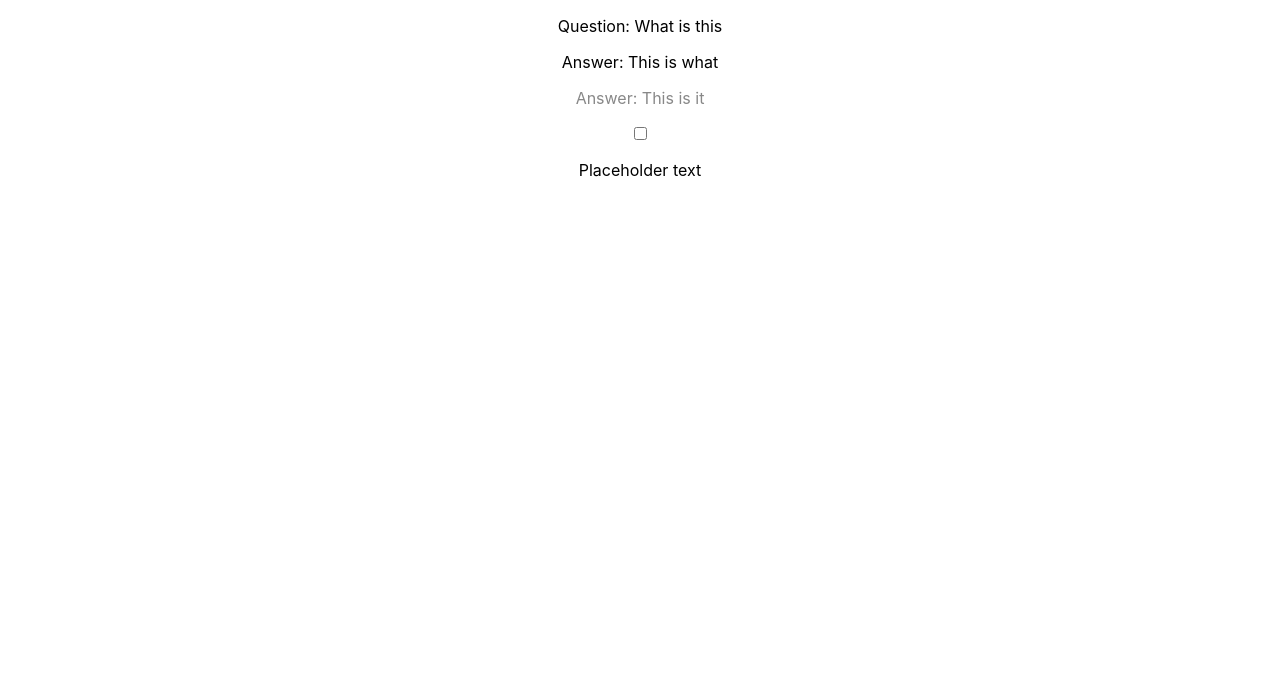
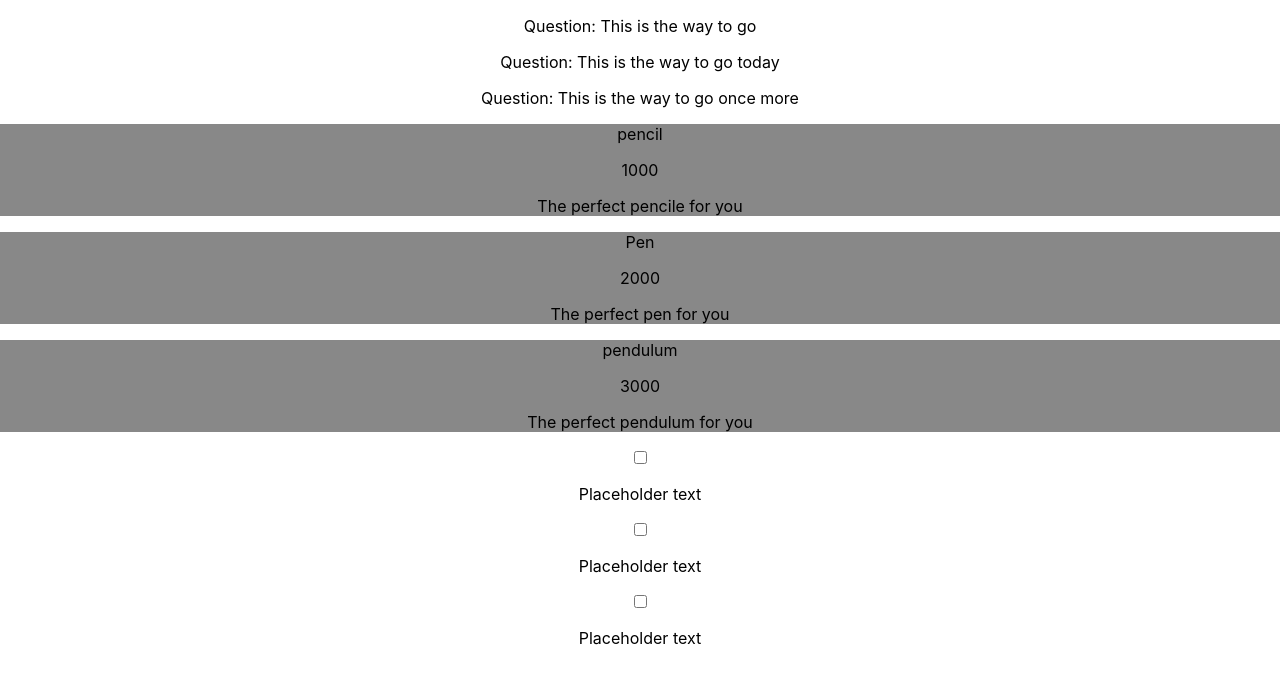
Before and after one commit to elvis-onobo/react-learning, a React (Create React App) app: page / in a window 1280 px wide. Shown: the top 682 px of the page. Built offline with nearby package versions, Linux system fonts and the light colour scheme.

Commit message:
using data from data directory files to simulate using data from APIs

```diff
--- a/src/App.js
+++ b/src/App.js
@@ -1,14 +1,20 @@
 import React from 'react';
-import logo from './logo.svg';
 import './App.css';
 import TodoItem from './component/TodoItem';
 import Joke from './component/Joke';
+import jokesData from './data/jokesData'
+import productsData from './data/productsData';
+import Product from './component/Product';
 
 function App() {
+	const jokeComponents = jokesData.map(joke => <Joke key={joke.id} question={joke.question} punchLine={joke.punchLine} />)
+
+	const productComponents = productsData.map(product => <Product key={product.id} name={product.name} price={product.price} description={product.description} />)
+
 	return (
 		<div className="App">
-			<Joke question="What is this" answer="This is what" />
-			<Joke answer="This is it" />
+			{jokeComponents}
+			{productComponents}
 			<TodoItem />
 		</div>
 	);
--- a/src/component/Joke.js
+++ b/src/component/Joke.js
@@ -3,8 +3,7 @@ import React from 'react'
 function Joke(props) {
 	return (
 		<div>
-			<p style={{ display: props.question ? 'block' : 'none' }}>Question: {props.question}</p>
-			<p style={{ color: props.question ? 'black' : '#888888' }}>Answer: {props.answer}</p>
+			<p style={{ display: props.punchLine ? 'block' : 'none' }}>Question: {props.punchLine}</p>
 		</div>
 	)
 }
--- /dev/null
+++ b/src/component/Product.js
@@ -0,0 +1,17 @@
+import React from 'react'
+
+function Product(props) {
+	const style = {
+		border: '10px',
+		backgroundColor: '#888888'
+	}
+	return (
+		<div style={style}>
+			<p>{props.name}</p>
+			<p>{props.price}</p>
+			<p>{props.description}</p>
+		</div >
+	)
+}
+
+export default Product
--- a/src/component/TodoItem.js
+++ b/src/component/TodoItem.js
@@ -5,6 +5,12 @@ function TodoItem() {
 		<div>
 			<input type="checkbox" />
 			<p>Placeholder text</p>
+
+			<input type="checkbox" />
+			<p>Placeholder text</p>
+
+			<input type="checkbox" />
+			<p>Placeholder text</p>
 		</div>
 	)
 }
--- /dev/null
+++ b/src/data/jokesData.js
@@ -0,0 +1,16 @@
+const jokesData = [
+	{
+		id: 1,
+		punchLine: 'This is the way to go'
+	},
+	{
+		id: 2,
+		punchLine: 'This is the way to go today'
+	},
+	{
+		id: 3,
+		punchLine: 'This is the way to go once more'
+	}
+]
+
+export default jokesData
--- /dev/null
+++ b/src/data/productsData.js
@@ -0,0 +1,22 @@
+const productsData = [
+	{
+		id: 1,
+		name: 'pencil',
+		price: 1000,
+		description: 'The perfect pencile for you'
+	},
+	{
+		id: 2,
+		name: 'Pen',
+		price: 2000,
+		description: 'The perfect pen for you'
+	},
+	{
+		id: 3,
+		name: 'pendulum',
+		price: 3000,
+		description: 'The perfect pendulum for you'
+	}
+]
+
+export default productsData
```
